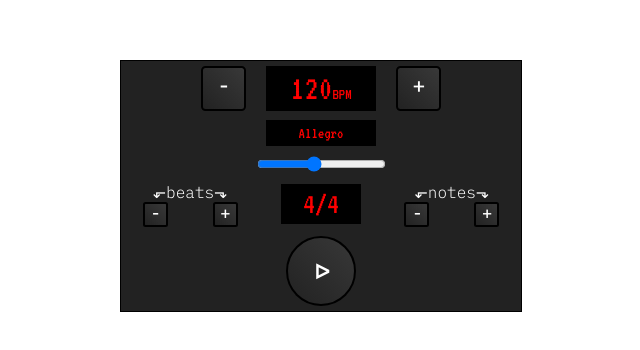
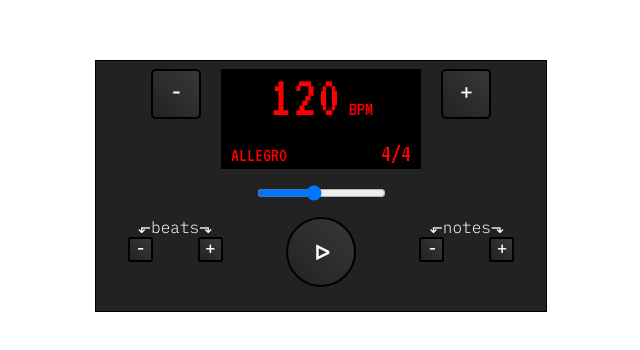
Before and after one commit to lukaszsliwinski/simply_metronome, a plain HTML site: page metronome.html in a window 1280 px wide. Shown: the part 214-564 px from the top of the page, without its empty margins (319-959 px from the left). Drawn offline with Linux system fonts and the light colour scheme.

Commit message:
Style display

```diff
--- a/app.js
+++ b/app.js
@@ -1,6 +1,6 @@
 import Timer from './times.js';
 
-const tempoDisplay = document.querySelector('.tempo');
+const tempoDisplay = document.querySelector('.tempo-value');
 const tempoDescription = document.querySelector('.tempo-description');
 const tempoSlider = document.querySelector('.tempo-slider');
 const decreaseBtn = document.querySelector('.decrease-btn');
--- a/metronome.html
+++ b/metronome.html
@@ -12,13 +12,22 @@
 
                 <section class="current-tempo">
                     <div class="decrease-btn btn">-</div>
-                    <div class="display-tempo"><span class="tempo">120</span><span class="bmp"> BPM</span></div>
+                    <div class="display">
+                        <div class="tempo">
+                            <span class="tempo-value">120</span><span class="bpm"> BPM</span>
+                        </div>
+                        <div class="display-bottom">
+                            <div class="tempo-description">Allegro</div>
+                            <div class="display-beats">
+                                <span class="beat">4</span><span>/</span><span class="note">4</span>
+                            </div>
+                        </div>
+
+                    </div>
                     <div class="increase-btn btn">+</div>
                 </section>
 
-                <section>
-                    <div class="tempo-description">Allegro</div>
-                </section>
+
 
                 <section class="set-tempo">
                     <input type="range" min="20" max ="250" value="120" step="1" class="tempo-slider">
@@ -35,9 +44,9 @@
                         </div>
                     </div>
 
-                    <div class="display-beats">
-                        <span class="beat">4</span><span>/</span><span class="note">4</span>
-                    </div>
+
+
+                    <div class="play-btn btn">&#5125;</div>
 
                     <div class="measure-change">
                         <div class="measure-change-text">&#11024;notes&#11022;</div>
@@ -50,7 +59,7 @@
                 </section>
 
                 <section class="play">
-                    <div class="play-btn btn">&#5125;</div>
+
                 </section>
 
                 <!-- <section class="play-pause">
--- a/style.css
+++ b/style.css
@@ -33,7 +33,7 @@ body {
     border: 1px solid black;
     display: flex;
     flex-direction: column;
-    width: 400px;
+    width: 450px;
     height: 250px;
     justify-content: space-around;
     background: var(--grey2);
@@ -43,7 +43,7 @@ body {
 
 section {
     display: flex;
-    align-items: center;
+    align-items: flex-start;
     justify-content: center;
 }
 
@@ -73,9 +73,9 @@ section {
 }
 
 .decrease-btn, .increase-btn {
-    width: 45px;
-    height: 45px;
-    line-height: 35px;
+    width: 50px;
+    height: 50px;
+    line-height: 42px;
     font-size: 20px;
 
 }
@@ -85,50 +85,60 @@ section {
     height: 25px;
 }
 
+
+
+
+
+.display {
+    display: flex;
+    flex-direction: column;
+    align-items: center;
+    justify-content: space-around;
+    margin: 0 20px;
+    background-color: black;
+    color: red;
+    font-family: 'VT323', monospace;
+    width: 200px;
+    height: 100px;
+
+}
+
 .tempo {
-    font-size: 35px;
+    /* position: relative; */
+    font-size: 60px;
+    line-height: 50px;
+}
+
+.bpm {
+    font-size: 20px;
+}
+
+.display-bottom {
+    display: inline-flex;
+    width: 90%;
+    justify-content: space-between;
+    align-items: baseline;
 }
 
 .tempo-description {
-    display: inline-flex;
-    justify-content: center;
-    padding: 5px 20px;
+    display: inline-block;
+    font-size: 20px;
+    text-transform: uppercase;
+}
+
+.display-beats {
+    display: inline-block;
+    font-size: 25px;
+    /* padding: 5px 10px; */
     background-color: black;
     color: red;
     font-family: 'VT323', monospace;
-    width: 70px;
 }
 
-.display-tempo {
-    display: inline-flex;
-    justify-content: center;
-    align-items: baseline;
-    margin: 0 20px;
-    padding: 5px 20px;
-    background-color: black;
-    color: red;
-    font-family: 'VT323', monospace;
-    width: 70px;
-
-}
-
-.measure {
+.measure {  /* to będzie trzeba zmienić na buttons */
     width: 100%;
     justify-content: space-around;
 }
-
-.display-beats {
-    display: inline-flex;
-    justify-content: center;
-    align-items: baseline;
-    font-size: 30px;
-    padding: 5px 10px;
-    background-color: black;
-    color: red;
-    font-family: 'VT323', monospace;
-    width: 60px;
-}
-
 
 .btns-container {
     display: flex;
```
